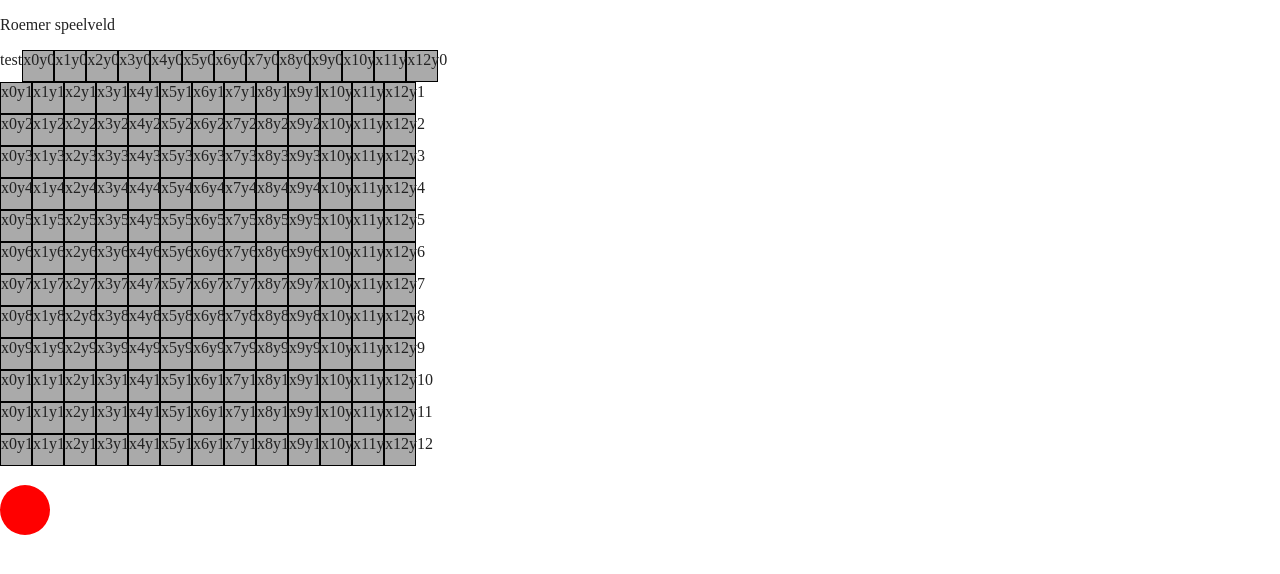
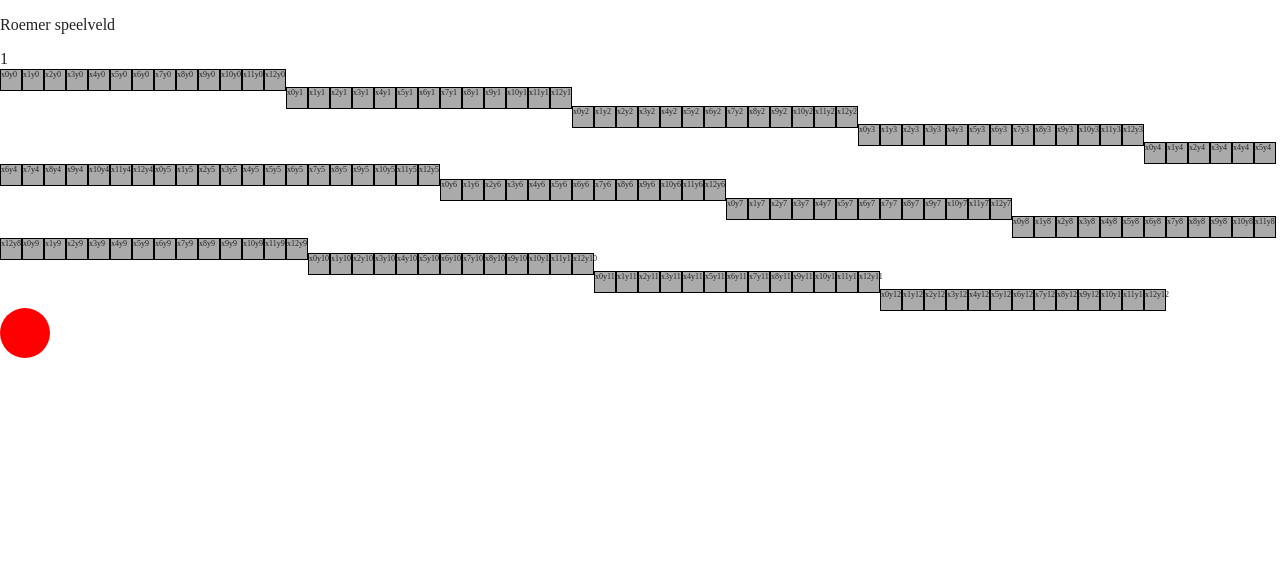
Before and after one commit to Fallux/snake_game2021, a website built with Parcel: page index.html in a window 1280 px wide. Built offline with nearby package versions, Linux system fonts and the light colour scheme.

Commit message:
Ik snap er nog steeds niks van

```diff
--- a/css/main.css
+++ b/css/main.css
@@ -89,15 +89,21 @@ textarea {
 
 
 
-.cell{/*required, otherwise main js wouldn't work*/ /*the gray boxes. find class cell in main.js*/
-  width: 30px;
-  height: 30px;
-  border: 1px solid black;
-  background-color: #aaaaaa;
-  display: inline-block;
-  font-size: 100%;
-  text-align: center;
-}
+   #board{
+    display:inline;
+    background-color:  #aaaaaa;
+  }
+
+  .cell{
+    width: 20px;
+    height: 20px;
+    border: 1px solid black;
+    background-color:  #aaaaaa;
+    display:inline;
+    float:left;
+    font-size: 8px;
+  }
+
 #value_i8{/*added id='value'"+i+" in line 13 main.js* the i defines the number. because the limit blocks worth is 10. I choose number 5 between number 0 and 9*/
   background-color: crimson;
 }
--- a/index.html
+++ b/index.html
@@ -26,8 +26,8 @@
 
   <!-- Add your site or application content here -->
   <p>Roemer speelveld</p>
-  <div id="board">test</div>
-  <br>
+  <div id="keyboardInput">niets</div>
+  <div id="board"></div>
   <div id="bal"></div>
 
 
```
